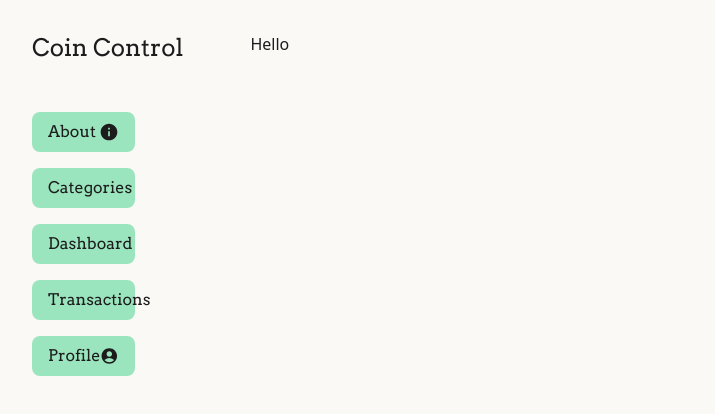
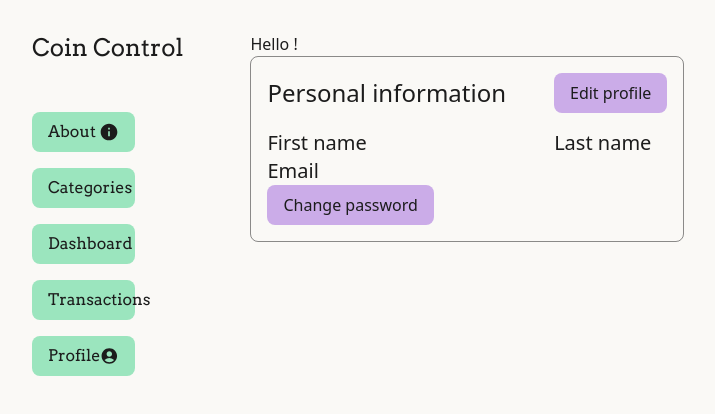
Before and after one commit to fczajka/coin-control, a Next.js app: page /profile in a window 1280 px wide. Shown: the top 414 px of the page, without its empty margins (0-715 px from the left). Built offline with nearby package versions, Linux system fonts and the light colour scheme; no server answers; the database is empty.

Commit message:
Add ability to edit profile

```diff
--- a/components/editModal/index.tsx
+++ b/app/categories/editModal/index.tsx
@@ -5,7 +5,7 @@ import { useState } from 'react';
 import type { EditButtonProps } from './interface';
 import { IoMdCloseCircle } from 'react-icons/io';
 import { updateCategory } from '@/app/categories/actions';
-import FormButton from '../formButton';
+import FormButton from '../../../components/formButton';
 
 export default function EditModal({ categoryId, name }: EditButtonProps) {
   const updateCategoryWithId = updateCategory.bind(null, categoryId);
--- a/app/categories/page.tsx
+++ b/app/categories/page.tsx
@@ -1,7 +1,8 @@
 import db from '@/db';
 import { createCategory, deleteCategory } from './actions';
-import { DeleteButton, EditModal, FormButton } from '@/components';
+import { DeleteButton, FormButton } from '@/components';
 import { IoMdAddCircle } from 'react-icons/io';
+import EditModal from './editModal';
 
 export default async function Categories() {
   'use server';
--- /dev/null
+++ b/app/profile/actions.ts
@@ -0,0 +1,39 @@
+'use server';
+
+import db from '@/db';
+import { revalidatePath } from 'next/cache';
+
+export async function deleteProfile(id: string): Promise<void> {
+  await db.category.delete({
+    where: { id: id },
+  });
+  revalidatePath('/');
+}
+
+export async function updateProfile(
+  userId: string,
+  formData: FormData,
+): Promise<void> {
+  await db.user.update({
+    data: {
+      firstName: formData.get('firstName') as string,
+      lastName: formData.get('lastName') as string,
+      email: formData.get('email') as string,
+    },
+    where: { id: userId },
+  });
+  revalidatePath('/');
+}
+
+export async function updatePassword(
+  userId: string,
+  formData: FormData,
+): Promise<void> {
+  await db.user.update({
+    data: {
+      key: formData.get('newPassword') as string,
+    },
+    where: { id: userId },
+  });
+  revalidatePath('/');
+}
--- /dev/null
+++ b/app/profile/buttonWithEditModal/index.tsx
@@ -0,0 +1,66 @@
+'use client';
+import { useState } from 'react';
+import { updateProfile } from '../actions';
+import { FormButton } from '@/components';
+import { IoMdCloseCircle } from 'react-icons/io';
+
+export default function ButtonWithEditModal() {
+  const updateProfileWithId = updateProfile.bind(null, 'root');
+  const [isOpen, setIsOpen] = useState(false);
+
+  return (
+    <>
+      <button
+        onClick={() => setIsOpen(true)}
+        className='px-4 py-2 bg-lavender rounded-lg'
+      >
+        Edit profile
+      </button>
+      {isOpen && (
+        <div className='fixed top-0 left-0 w-full h-full flex justify-center items-center bg-night/55'>
+          <div className='relative bg-off-white rounded-lg p-4 pr-12'>
+            <form action={updateProfileWithId} className='flex flex-col'>
+              <label htmlFor='firstName' className='sr-only'>
+                First name
+              </label>
+              <input
+                type='text'
+                id='firstName'
+                name='firstName'
+                className='w-full bg-off-white rounded-lg px-4 py-2 mb-4'
+                placeholder='First name'
+              />
+              <label htmlFor='lastName' className='sr-only'>
+                Last name
+              </label>
+              <input
+                type='text'
+                id='lastName'
+                name='lastName'
+                className='w-full bg-off-white rounded-lg px-4 py-2 mb-4'
+                placeholder='Last name'
+              />
+              <label htmlFor='email' className='sr-only'>
+                Email
+              </label>
+              <input
+                type='text'
+                id='email'
+                name='email'
+                className='w-full bg-off-white rounded-lg px-4 py-2 mb-4'
+                placeholder='Email'
+              />
+              <FormButton>Update profile</FormButton>
+            </form>
+            <button
+              onClick={() => setIsOpen(false)}
+              className='absolute top-4 right-4'
+            >
+              <IoMdCloseCircle className='w-5 h-5' />
+            </button>
+          </div>
+        </div>
+      )}
+    </>
+  );
+}
--- /dev/null
+++ b/app/profile/changePasswordModal/index.tsx
@@ -0,0 +1,47 @@
+'use client';
+
+import { FormButton } from '@/components';
+import { useState } from 'react';
+import { updatePassword } from '../actions';
+import { IoMdCloseCircle } from 'react-icons/io';
+
+export default function ChangePasswordModal() {
+  const updatePasswordWithId = updatePassword.bind(null, 'root');
+  const [isOpen, setIsOpen] = useState(false);
+
+  return (
+    <>
+      <button
+        onClick={() => setIsOpen(true)}
+        className='px-4 py-2 bg-lavender rounded-lg'
+      >
+        Change password
+      </button>
+      {isOpen && (
+        <div className='fixed top-0 left-0 w-full h-full flex justify-center items-center bg-night/55'>
+          <div className='relative bg-off-white rounded-lg p-4 pr-12'>
+            <form action={updatePasswordWithId}>
+              <label htmlFor='newPassword' className='sr-only'>
+                New password
+              </label>
+              <input
+                type='password'
+                id='newPassword'
+                name='newPassword'
+                className='w-full bg-off-white rounded-lg px-4 py-2 mb-4'
+                placeholder='New password'
+              />
+              <FormButton>Change password</FormButton>
+            </form>
+            <button
+              onClick={() => setIsOpen(false)}
+              className='absolute top-4 right-4'
+            >
+              <IoMdCloseCircle className='w-5 h-5' />
+            </button>
+          </div>
+        </div>
+      )}
+    </>
+  );
+}
--- a/app/profile/page.tsx
+++ b/app/profile/page.tsx
@@ -1,6 +1,38 @@
 import db from '@/db';
+import type { User } from '@prisma/client';
+import ButtonWithEditModal from './buttonWithEditModal';
+import ChangePasswordModal from './changePasswordModal';
 
 export default async function Profile() {
-  const user = await db.user.findUnique({ where: { id: 'root' } });
-  return <div>Hello {user?.firstName}</div>;
+  'use server';
+  const user: User | null = await db.user.findUnique({ where: { id: 'root' } });
+
+  return (
+    <div>
+      <h2>Hello {user?.firstName}!</h2>
+      <div className='p-4 rounded-lg border-[1px] border-night/50'>
+        <div className='flex justify-between items-center gap-12'>
+          <h3 className='text-2xl'>Personal information</h3>
+          <ButtonWithEditModal />
+        </div>
+        <div className='mt-4'>
+          <div className='w-full flex justify-between pr-4'>
+            <div>
+              <p className='text-xl'>First name</p>
+              <p className='text-lg'>{user?.firstName}</p>
+            </div>
+            <div>
+              <p className='text-xl'>Last name</p>
+              <p className='text-lg'>{user?.lastName}</p>
+            </div>
+          </div>
+          <div>
+            <p className='text-xl'>Email</p>
+            <p className='text-lg'>{user?.email}</p>
+          </div>
+        </div>
+        <ChangePasswordModal />
+      </div>
+    </div>
+  );
 }
--- a/components/index.ts
+++ b/components/index.ts
@@ -1,6 +1,5 @@
 import Sidebar from './sidebar';
 import DeleteButton from './deleteButton';
-import EditModal from './editModal';
 import FormButton from './formButton';
 
-export { Sidebar, DeleteButton, EditModal, FormButton };
+export { Sidebar, DeleteButton, FormButton };
```
Also changed, not shown: app/categories/editModal/interface.ts (renamed from components/editModal/interface.ts).
